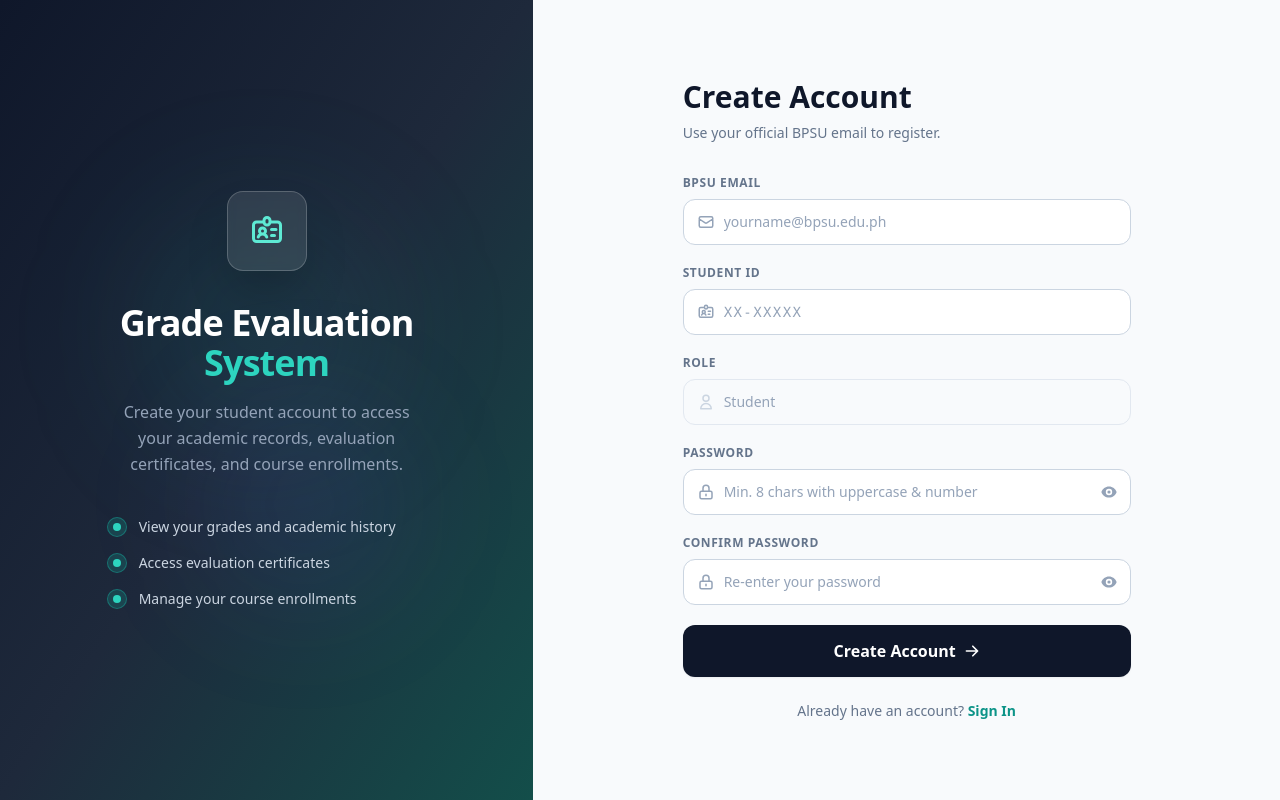
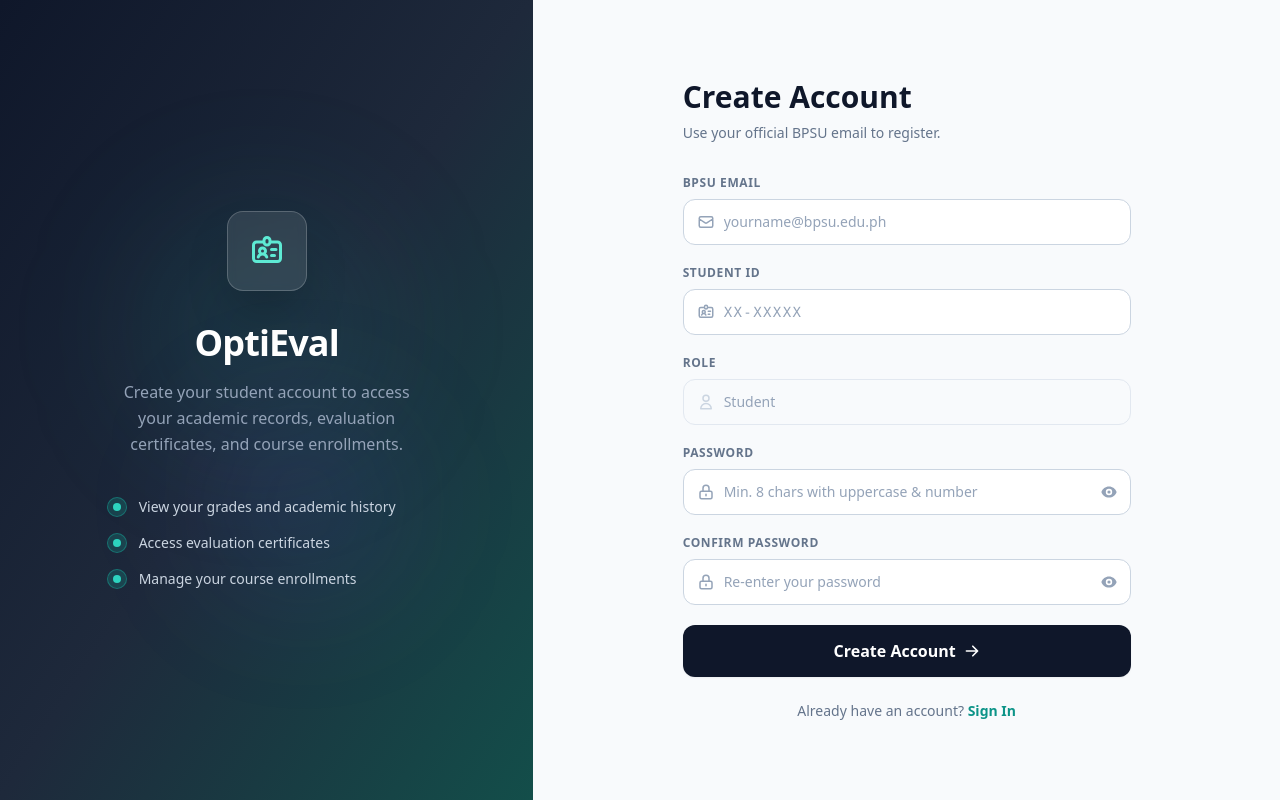
Before and after one commit to hadesxkore/GradeEvaluation, a React (Create React App) app: page / in a window 1280 px wide. Built offline with nearby package versions, Linux system fonts and the light colour scheme.

Commit message:
chore: change website name to OptiEval

```diff
--- a/public/index.html
+++ b/public/index.html
@@ -24,7 +24,7 @@
       work correctly both with client-side routing and a non-root public URL.
       Learn how to configure a non-root public URL by running `npm run build`.
     -->
-    <title>Student Evaluation System</title>
+    <title>OptiEval</title>
   </head>
   <body>
     <noscript>You need to enable JavaScript to run this app.</noscript>
--- a/src/components/Login.js
+++ b/src/components/Login.js
@@ -79,7 +79,7 @@
           </div>
           <h2 className="text-4xl font-bold tracking-tight mb-4">
             Welcome Back<br />
-            <span className="text-teal-400">to GradeEval</span>
+            <span className="text-teal-400">to OptiEval</span>
           </h2>
           <p className="text-slate-400 text-sm leading-relaxed max-w-xs">
             Sign in to your account to access your academic records, evaluation certificates, and all student resources.
@@ -109,7 +109,7 @@
             <div className="w-14 h-14 bg-teal-600 rounded-2xl flex items-center justify-center mx-auto mb-4 shadow-lg">
               <HiOutlineAcademicCap className="text-3xl text-white" />
             </div>
-            <h2 className="text-2xl font-bold text-slate-800">GradeEval System</h2>
+            <h2 className="text-2xl font-bold text-slate-800">OptiEval</h2>
           </div>
 
           <h1 className="text-3xl font-bold text-slate-900 mb-2">Sign In</h1>
--- a/src/components/SignUp.js
+++ b/src/components/SignUp.js
@@ -124,8 +124,7 @@
             <HiOutlineIdentification className="text-4xl text-teal-300" />
           </div>
           <h2 className="text-4xl font-bold tracking-tight mb-4">
-            Grade Evaluation<br />
-            <span className="text-teal-400">System</span>
+            OptiEval
           </h2>
           <p className="text-slate-400 max-w-xs leading-relaxed">
             Create your student account to access your academic records, evaluation certificates, and course enrollments.
@@ -157,7 +156,7 @@
             <div className="w-14 h-14 bg-teal-600 rounded-2xl flex items-center justify-center mx-auto mb-4 shadow-lg">
               <HiOutlineIdentification className="text-3xl text-white" />
             </div>
-            <h2 className="text-2xl font-bold text-slate-800">Grade Evaluation System</h2>
+            <h2 className="text-2xl font-bold text-slate-800">OptiEval</h2>
           </div>
 
           <h1 className="text-3xl font-bold text-slate-900 mb-2">Create Account</h1>
```
